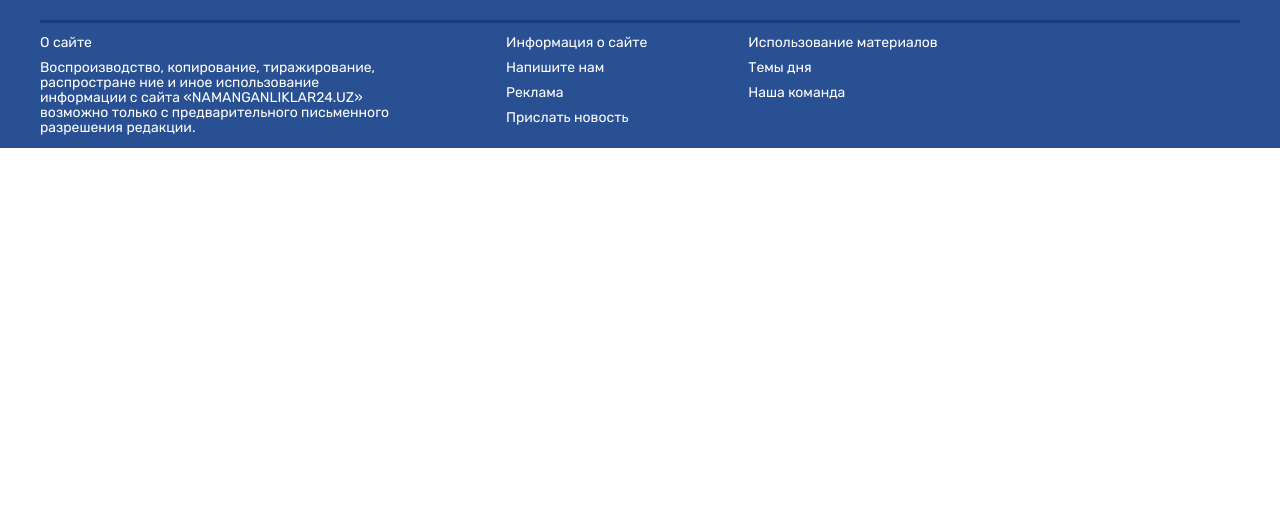
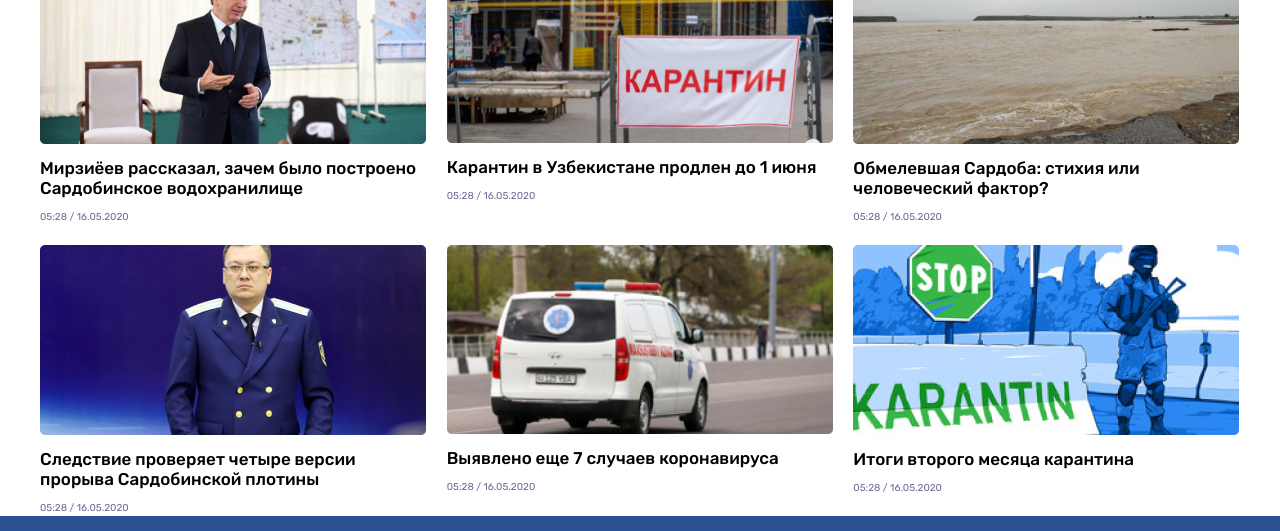
Before and after one commit to devAsliddin/namanganlikar-24, a plain HTML site: page index.html in a window 1280 px wide. Shown: the part 537-1068 px from the top of the page. Before the commit the page ends 800 px from the top, so only its background shows below. Drawn offline with Linux system fonts and the light colour scheme.

Commit message:
news section done

```diff
--- a/index.html
+++ b/index.html
@@ -116,6 +116,89 @@
         </div>
       </div>
     </div>
+    <div class="container">
+      <div class="news">
+        <div class="card">
+          <div class="card_img">
+            <img
+              src="./imgs/news/prezident.jpg"
+              alt="prezident"
+              loading="lazy"
+            />
+          </div>
+          <div class="card_content">
+            <p>
+              Мирзиёев рассказал, зачем было построено Сардобинское
+              водохранилище
+            </p>
+            <span> 05:28 / 16.05.2020 </span>
+          </div>
+        </div>
+        <div class="card">
+          <div class="card_img">
+            <img
+              src="./imgs/news/karantin.jpg"
+              alt="prezident"
+              loading="lazy"
+            />
+          </div>
+          <div class="card_content">
+            <p>Карантин в Узбекистане продлен до 1 июня</p>
+            <span>05:28 / 16.05.2020</span>
+          </div>
+        </div>
+        <div class="card">
+          <div class="card_img">
+            <img src="./imgs/news/sardoba.jpg" alt="prezident" loading="lazy" />
+          </div>
+          <div class="card_content">
+            <p>Обмелевшая Сардоба: стихия или человеческий фактор?</p>
+            <span> 05:28 / 16.05.2020 </span>
+          </div>
+        </div>
+        <div class="card">
+          <div class="card_img">
+            <img
+              src="./imgs/news/prokuror.jpg"
+              alt="prezident"
+              loading="lazy"
+            />
+          </div>
+          <div class="card_content">
+            <p>
+              Следствие проверяет четыре версии прорыва Сардобинской плотины
+            </p>
+            <span>05:28 / 16.05.2020</span>
+          </div>
+        </div>
+        <div class="card">
+          <div class="card_img">
+            <img
+              src="./imgs/news/tez-yordam.jpg"
+              alt="prezident"
+              loading="lazy"
+            />
+          </div>
+          <div class="card_content">
+            <p>Выявлено еще 7 случаев коронавируса</p>
+            <span> 05:28 / 16.05.2020 </span>
+          </div>
+        </div>
+        <div class="card">
+          <div class="card_img">
+            <img
+              src="./imgs/news/stop-karantin.jpg"
+              alt="prezident"
+              loading="lazy"
+            />
+          </div>
+          <div class="card_content">
+            <p>Итоги второго месяца карантина</p>
+            <span> 05:28 / 16.05.2020 </span>
+          </div>
+        </div>
+      </div>
+    </div>
 
     <footer>
       <div class="container">
--- a/styles/main.css
+++ b/styles/main.css
@@ -5,3 +5,5 @@
 @import "./layouts/footer.css";
 @import "./layouts/nrg.css";
 @import "./layouts/covid.css";
+
+@import "./sections/news.css";
--- /dev/null
+++ b/styles/sections/news.css
@@ -0,0 +1,34 @@
+.news {
+    margin-top: 1.8rem;
+  display: grid;
+  grid-template-columns: repeat(3, 1fr);
+  grid-template-rows: repeat(2, auto);
+  gap: 2rem;
+}
+
+.news > .card {
+  width: 38.6rem;
+  display: flex;
+  flex-direction: column;
+}
+.news > .card > .card_img {
+  width: 38.6rem;
+}
+.news > .card > .card_img > img {
+  width: 100%;
+}
+
+.news .card_content > p {
+  color: var(--color-darkest-black);
+  font-size: 1.7rem;
+  font-weight: 500;
+  line-height: 2rem;
+  margin: 1.1rem 0rem;
+}
+
+.news .card_content > span {
+  color: var(--color-gray-blue);
+  font-style: 1.4rem;
+  font-weight: 400;
+  line-height: 1.6rem;
+}
```
Also changed, not shown: imgs/news/karantin.jpg (added), imgs/news/prezident.jpg (added), imgs/news/prokuror.jpg (added), imgs/news/sardoba.jpg (added), imgs/news/stop-karantin.jpg (added), imgs/news/tez-yordam.jpg (added).
